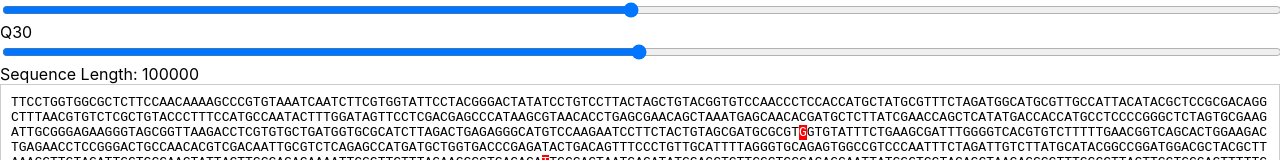
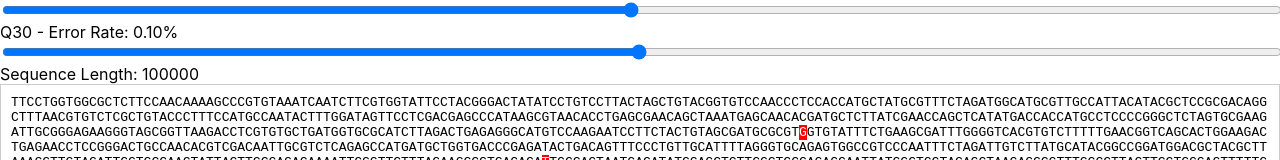
Before and after one commit to benhuckvale/visualise-qscores, a React (Create React App) app: page / in a window 1280 px wide. Shown: the top 160 px of the page. Built offline with nearby package versions, Linux system fonts and the light colour scheme.

Commit message:
Alongside Q score show what error rate this means as percentage

```diff
--- a/src/App.js
+++ b/src/App.js
@@ -48,6 +48,9 @@ function App() {
     return Math.floor(length * probabilityOfError);
   }
 
+  function calculateErrorRate(qScore) {
+    return Math.pow(10, -qScore / 10) * 100;
+  }
 
   function renderSequenceWithErrors(seq, q) {
     const numberOfErrors = calculateExpectedErrors(q, seq.length);
@@ -90,7 +93,7 @@ function App() {
         onChange={(e) => setQScore(parseInt(e.target.value, 10))}
         style={{ width: "100%" }}
       />
-      <div>Q{qScore}</div>
+      <div>Q{qScore} - Error Rate: {calculateErrorRate(qScore).toFixed(2)}%</div>
       <input
         type="range"
         min="1000"
```
